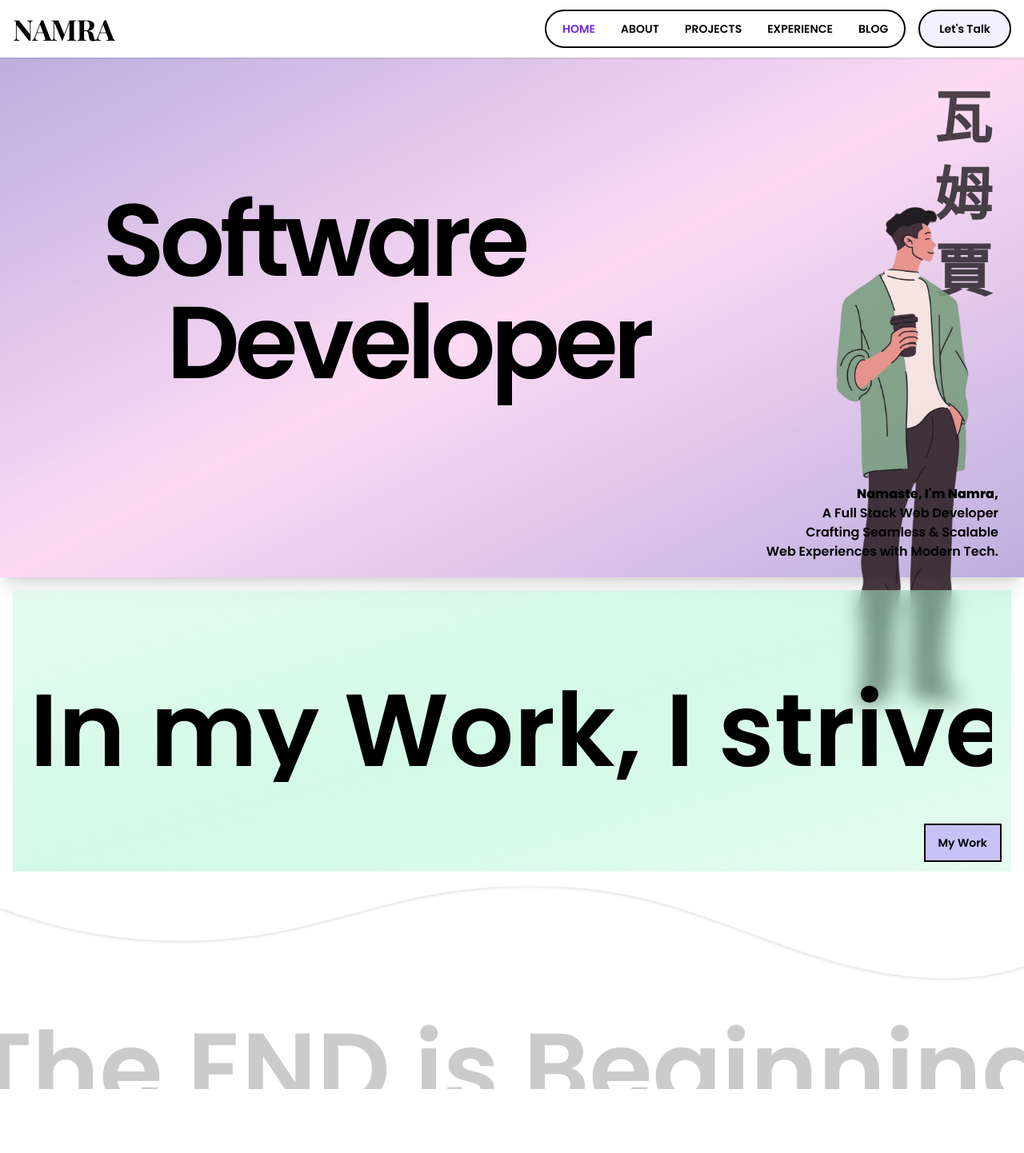
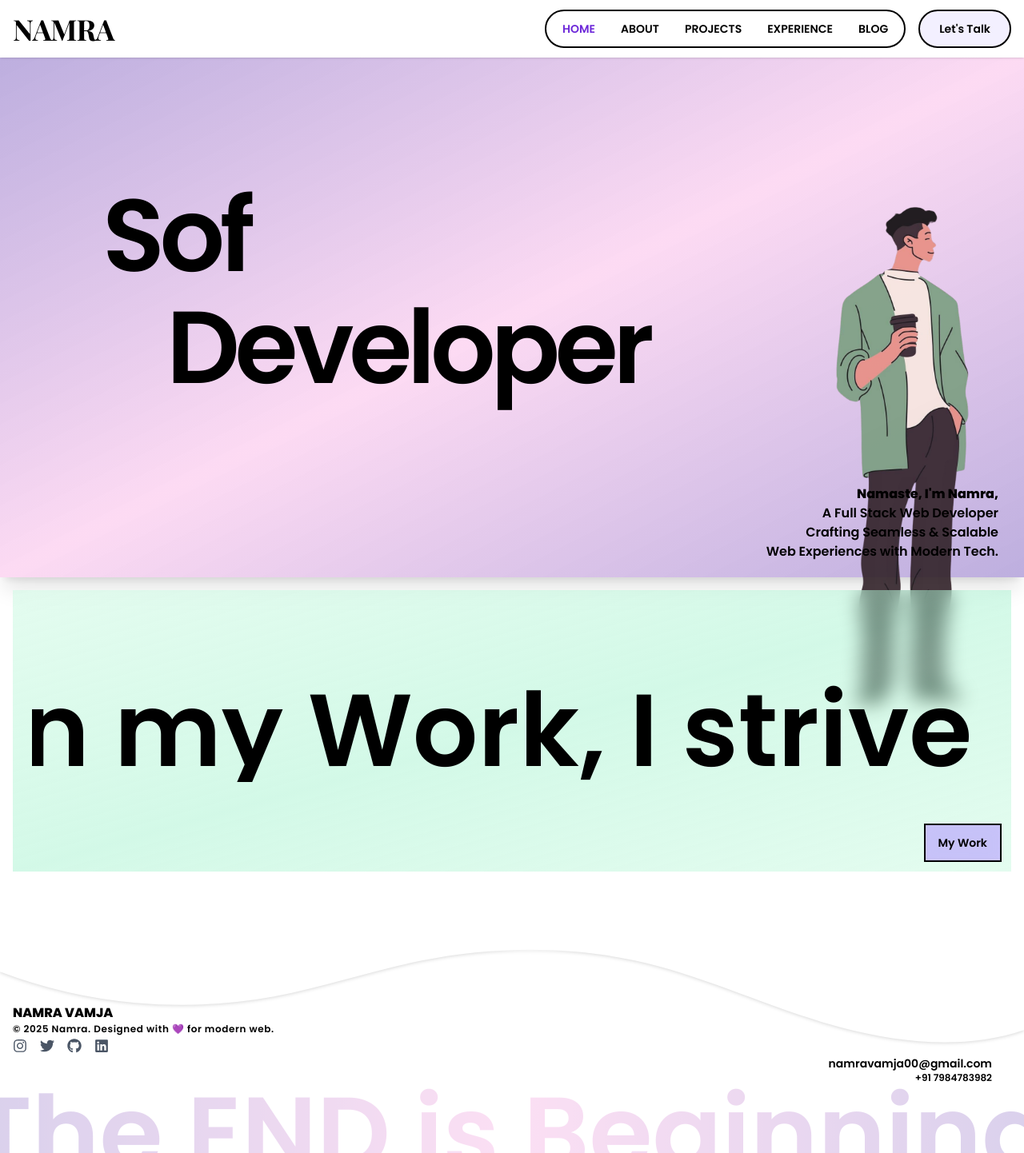
Before and after one commit to namravamja/portfolio-namra, a Next.js app: page / in a window 1280 px wide. Shown: the top 1442 px of the page at 80% size. Before the commit the page ends 1362 px from the top, so only its background shows below. Built offline with nearby package versions, Linux system fonts and the light colour scheme; a web font is replaced by a local one.

Commit message:
Home page done

```diff
--- a/src/app/globals.css
+++ b/src/app/globals.css
@@ -1,5 +1,4 @@
 @import url("https://fonts.googleapis.com/css2?family=Inter:wght@500;700;900&family=Poppins:wght@600;800&display=swap");
-
 @import "tailwindcss";
 
 body {
--- a/src/components/Footer/page.tsx
+++ b/src/components/Footer/page.tsx
@@ -1,16 +1,61 @@
+import { FaInstagram, FaTwitter, FaGithub, FaLinkedin } from "react-icons/fa";
+
 const Footer = () => {
   return (
     <>
-      <div className="w-full h-auto overflow-hidden">
-        <div className="flex justify-center items-center flex-col">
+      <div className="w-full h-auto overflow-hidden mt-20 relative">
+        <div className="flex justify-center flex-col">
           <svg viewBox="0 0 1200 120" preserveAspectRatio="none">
             <path
               d="M321.39,56.44c58-10.79,114.16-30.13,172-41.86,82.39-16.72,168.19-17.73,250.45-.39C823.78,31,906.67,72,985.66,92.83c70.05,18.48,146.53,26.09,214.34,3V0H0V27.35A600.21,600.21,0,0,0,321.39,56.44Z"
               className="fill-white drop-shadow-sm"
             ></path>
           </svg>
+
+          <div className="absolute flex flex-col pl-4 pb-14 font-bold text-base z-10">
+            <span className="">NAMRA VAMJA</span>
+            <p className="text-xs font-light tracking-wider">
+              © 2025 Namra. Designed with 💜 for modern web.
+            </p>
+            <div className="flex space-x-4 mt-1 text-lg text-gray-600">
+              <a
+                href="https://instagram.com"
+                target="_blank"
+                rel="noopener noreferrer"
+              >
+                <FaInstagram className="hover:text-purple-600 transition duration-300" />
+              </a>
+              <a
+                href="https://twitter.com"
+                target="_blank"
+                rel="noopener noreferrer"
+              >
+                <FaTwitter className="hover:text-purple-600 transition duration-300" />
+              </a>
+              <a
+                href="https://github.com"
+                target="_blank"
+                rel="noopener noreferrer"
+              >
+                <FaGithub className="hover:text-purple-600 transition duration-300" />
+              </a>
+              <a
+                href="https://linkedin.com"
+                target="_blank"
+                rel="noopener noreferrer"
+              >
+                <FaLinkedin className="hover:text-purple-600 transition duration-300" />
+              </a>
+            </div>
+          </div>
+
+          <div className="flex flex-col absolute items-end pr-10 pt-12 w-full">
+            <p className="text-sm">namravamja00@gmail.com</p>
+            <span className="text-xs font-light">+91 7984783982</span>
+          </div>
+
           <div className="w-full flex justify-center">
-            <h1 className="text-9xl font-semibold opacity-20 whitespace-nowrap relative -bottom-10">
+            <h1 className="text-9xl text-transparent bg-clip-text bg-gradient-to-r from-[#a18cd1] via-[#f8b1e4] to-[#a18cd1] font-semibold opacity-40 whitespace-nowrap relative -bottom-10">
               The END is Beginning
             </h1>
           </div>
--- a/src/components/Homepage/page.tsx
+++ b/src/components/Homepage/page.tsx
@@ -1,15 +1,96 @@
 "use client";
-
 import type React from "react";
 import InfiniteScroll from "./section1/InfiniteScroll";
 import Link from "next/link";
-import { useState } from "react";
+import { useState, useEffect } from "react";
+import { motion } from "framer-motion";
 
 const Homepage: React.FC = () => {
   const text =
     " In my Work, I strive to blend innovation with functionality,delivering high-quality digital experiences that leave an impact";
+  const [isProjectButtonHovered, setIsProjectButtonHovered] = useState(false);
 
-  const [isProjectButtonHovered, setIsProjectButtonHovered] = useState(false);
+  // Typewriter animation states
+  const [displayText, setDisplayText] = useState("");
+  const [phase, setPhase] = useState<
+    "initial" | "typing1" | "deleting" | "typing2" | "complete"
+  >("initial");
+  const [cursorVisible, setCursorVisible] = useState(true);
+
+  // Words to display
+  const firstWord = "Fullstack";
+  const secondWord = "Software";
+
+  // Handle typewriter effect
+  useEffect(() => {
+    let timeout: NodeJS.Timeout;
+
+    const speeds = {
+      typing: 150,
+      deleting: 80,
+      pause: 1000,
+      initialDelay: 2000, // 2-second delay before starting animation
+    };
+
+    switch (phase) {
+      case "initial":
+        // Initial delay before starting animation
+        timeout = setTimeout(() => {
+          setPhase("typing1");
+        }, speeds.initialDelay);
+        break;
+
+      case "typing1":
+        if (displayText.length < firstWord.length) {
+          timeout = setTimeout(() => {
+            setDisplayText(firstWord.substring(0, displayText.length + 1));
+          }, speeds.typing);
+        } else {
+          // Pause before starting to delete
+          timeout = setTimeout(() => {
+            setPhase("deleting");
+          }, speeds.pause);
+        }
+        break;
+
+      case "deleting":
+        if (displayText.length > 0) {
+          timeout = setTimeout(() => {
+            setDisplayText(displayText.substring(0, displayText.length - 1));
+          }, speeds.deleting);
+        } else {
+          // Short pause before starting to type the second word
+          timeout = setTimeout(() => {
+            setPhase("typing2");
+          }, speeds.typing);
+        }
+        break;
+
+      case "typing2":
+        if (displayText.length < secondWord.length) {
+          timeout = setTimeout(() => {
+            setDisplayText(secondWord.substring(0, displayText.length + 1));
+          }, speeds.typing);
+        } else {
+          setPhase("complete");
+        }
+        break;
+
+      default:
+        break;
+    }
+
+    return () => clearTimeout(timeout);
+  }, [displayText, phase]);
+
+  // Blinking cursor effect
+  useEffect(() => {
+    const cursorInterval = setInterval(() => {
+      setCursorVisible((prev) => !prev);
+    }, 500);
+
+    return () => clearInterval(cursorInterval);
+  }, []);
 
   return (
     <>
@@ -17,24 +98,21 @@ const Homepage: React.FC = () => {
         {/* Left Section - Large Title */}
         <div className="flex-1 p-8 lg:p-16 flex flex-col justify-center">
           <h1 className="flex flex-col text-6xl lg:text-9xl mb-16 ml-16 font-light tracking-tighter text-black">
-            Software
+            <div className="flex">
+              <motion.span>{displayText}</motion.span>
+              <span
+                className={`${
+                  cursorVisible ? "opacity-100" : "opacity-0"
+                } transition-opacity`}
+              >
+                <div className="mt-3">/</div>
+              </span>
+            </div>
             <span className="pl-20">Developer</span>
           </h1>
         </div>
-
         {/* Right Section - Image overlay on vertical text */}
         <div className="flex-1 relative">
-          {/* Vertical Chinese-style characters for NAMRA */}
-          <div className="absolute right-0 top-10 mr-10 flex items-center">
-            <div className="flex flex-col items-center">
-              <div className="writing-vertical text-7xl font-bold text-black opacity-70">
-                <div className="mb-6">瓦</div>
-                <div className="mb-6">姆</div>
-                <div className="mb-6">賈</div>
-              </div>
-            </div>
-          </div>
-
           {/* Image section overlaying the text with slight transparency */}
           <div className="flex flex-col h-full w-full relative z-10">
             <div className="absolute bg-none bottom-0 w-[28rem] h-[32rem] mt-16 ml-7">
@@ -44,7 +122,6 @@ const Homepage: React.FC = () => {
                 className="object-cover opacity-90"
               />
             </div>
-
             {/* Text overlay on bottom right */}
             <div className="absolute bottom-5 right-8 text-right z-20">
               <p className="flex flex-col text-base font-extralight">
@@ -57,7 +134,6 @@ const Homepage: React.FC = () => {
           </div>
         </div>
       </div>
-
       {/* Section 2 with Infinite Scrolling using Framer Motion */}
       <div className="w-full h-52 sm:h-64 md:h-72 lg:h-96 flex">
         <div className="w-full m-2 sm:m-3 md:m-4 p-3 sm:p-4 md:p-6 bg-gradient-to-br from-[#d1fae5]/60 via-[#a7f3d0]/50 to-[#d1fae5]/60 backdrop-blur-md overflow-hidden">
--- a/src/components/Navbar/Navbar.tsx
+++ b/src/components/Navbar/Navbar.tsx
@@ -147,7 +147,7 @@ const Navbar: React.FC = () => {
           <div className="flex md:hidden w-full justify-between items-center">
             <Link href="/" className="flex items-center">
               <h1
-                className={`${playfair.className} text-3xl font-bold tracking-tight`}
+                className={`${playfair.className} text-3xl font-bold limelight-regular tracking-tight`}
               >
                 NAMRA
               </h1>
```
